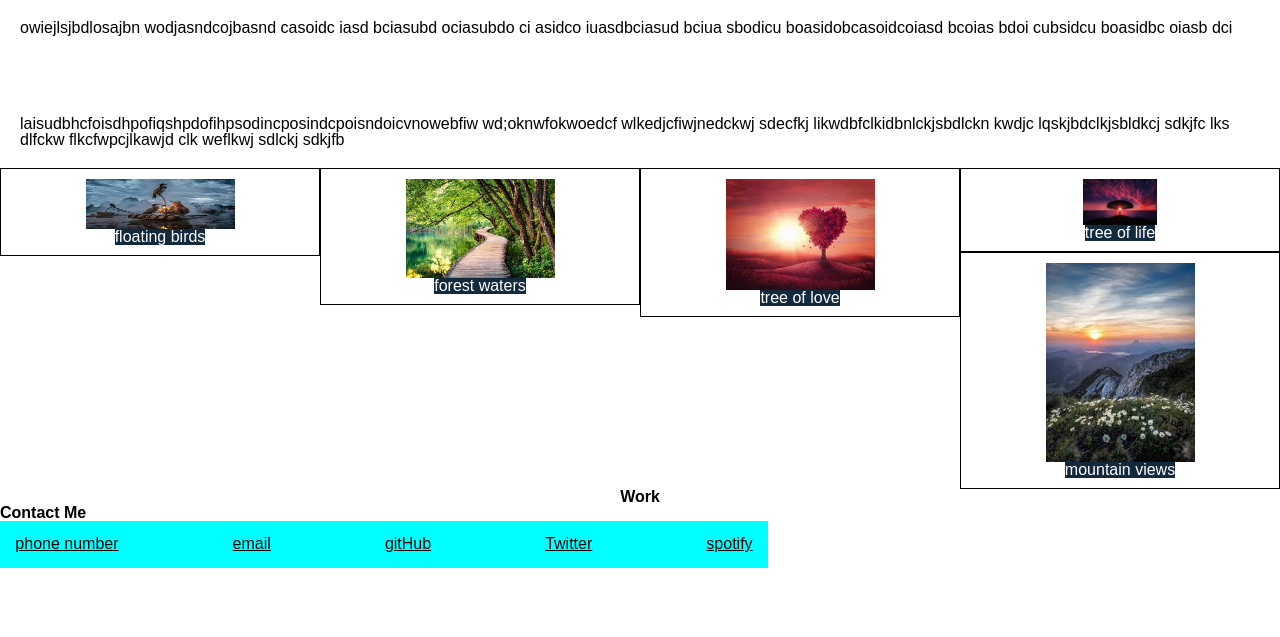
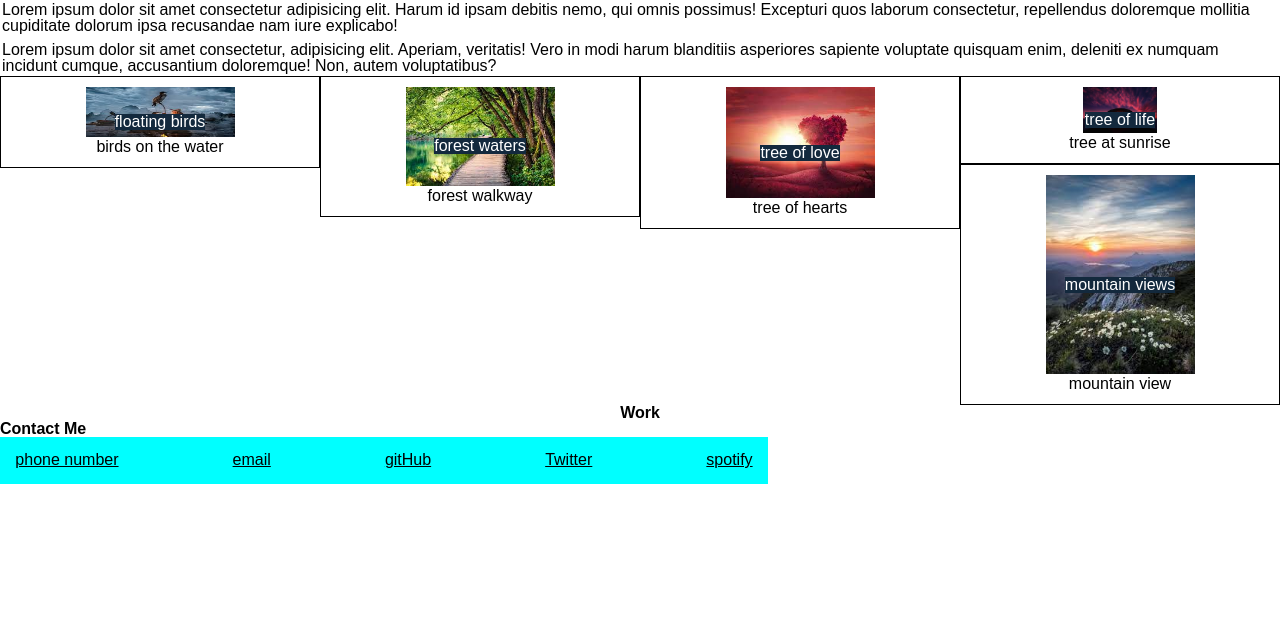
Before and after one commit to fordefam12/BRANDON-PORTFOLIO, a plain HTML site: page index.html in a window 1280 px wide. Shown: the part 163-800 px from the top of the page. Drawn offline with Linux system fonts and the light colour scheme.

Commit message:
added placeholder lorem code

```diff
--- a/css/style.css
+++ b/css/style.css
@@ -1,4 +1,4 @@
-/* html {
+html {
     font-size: 100%;
   line-height: 1.5rem;
   box-sizing: border-box;
@@ -6,7 +6,7 @@
   height: 15%;
 
 
-} */
+}
 
 nav {display: flex;
   background-color: aqua;
@@ -42,10 +42,13 @@ section {
   /* z-index: 2;
   align-content: center; */
   justify-content: space-around;
-}
+  box-sizing: border-box;
 }
 
-div{
+
+div p{
+  box-sizing: border-box;
+  border: 1px solid red;
 }
 
 
@@ -67,6 +70,7 @@ article {
     height: 50px;
     width: 50%
 
+
   }
 
 
@@ -82,8 +86,19 @@ h1 {display: inline;
   text-align: right;
 
 }
+h2 {
+  display: flex;
+
+}
 p{
-  padding: 20px;
+  padding: 2px;
+
+}
+div {
+  background: #13293d;
+  color: #fff;
+  position: absolute;
+
 }
 
 .hero-image-box {
@@ -106,11 +121,7 @@ p{
 
 
 }
-div {
-  background: #13293d;
-  color: #fff;
 
-}
 
 .card {
   border-style: solid;
@@ -132,7 +143,7 @@ div {
 .hero-heading {
 
     /* display: flex; */
-    font-size: 2rem;
+    font-size: 1rem;
     letter-spacing: .05rem;
     /* font-weight: bold; */
     color: blue;
--- a/index.html
+++ b/index.html
@@ -37,11 +37,11 @@
         <h2>About Me</h2>
 
         <p>
-          owiejlsjbdlosajbn wodjasndcojbasnd casoidc iasd bciasubd ociasubdo ci asidco iuasdbciasud bciua sbodicu boasidobcasoidcoiasd bcoias bdoi cubsidcu boasidbc oiasb dci
+          Lorem ipsum dolor sit amet consectetur adipisicing elit. Harum id ipsam debitis nemo, qui omnis possimus! Excepturi quos laborum consectetur, repellendus doloremque mollitia cupiditate dolorum ipsa recusandae nam iure explicabo!
         <p>
 
         <p>
-          laisudbhcfoisdhpofiqshpdofihpsodincposindcpoisndoicvnowebfiw wd;oknwfokwoedcf  wlkedjcfiwjnedckwj sdecfkj likwdbfclkidbnlckjsbdlckn kwdjc lqskjbdclkjsbldkcj sdkjfc lks dlfckw flkcfwpcjlkawjd clk weflkwj sdlckj sdkjfb
+          Lorem ipsum dolor sit amet consectetur, adipisicing elit. Aperiam, veritatis! Vero in modi harum blanditiis asperiores sapiente voluptate quisquam enim, deleniti ex numquam incidunt cumque, accusantium doloremque! Non, autem voluptatibus?
         </p>
       </aside>
 
@@ -50,29 +50,39 @@
         <!-- fit images in boxes -->
         <main>
           <section class="card">
+            <p>birds on the water</p>
             <div>floating birds</div>
+
             <img src="./images/birds.jpg" alt="birds" />
-          </section>
-
-          <section class="card">
-            <div>forest waters</div>
-            <img src="./images/forest.jpg" style="width: 50%; height: 50%"/  alt="forest">
 
           </section>
 
           <section class="card">
+            <p>forest walkway</p>
+            <div>forest waters</div>
+            <img src="./images/forest.jpg" style="width: 50%; height: 50%"/  alt="forest">
+
+
+          </section>
+
+          <section class="card">
+            <p> tree of hearts</p>
             <div>tree of love</div>
             <img src="./images/love.jpg" style="width: 50%; height: 50%"/  alt="tree of love">
           </section>
 
           <section class="card">
+            <p>tree at sunrise</p>
             <div>tree of life</div>
             <img src="./images/tree-736885_1280.jpg" style="width: 25%; height: 50%"/  alt="tree of life">
+
           </section>
 
           <section class="card">
+            <p>mountain view</p>
             <div>mountain views</div>
             <img src="./images/mountain.jpg" style="width: 50%; height: 50%"/  alt="mountains">
+
           </section>
 
         </main>
```
